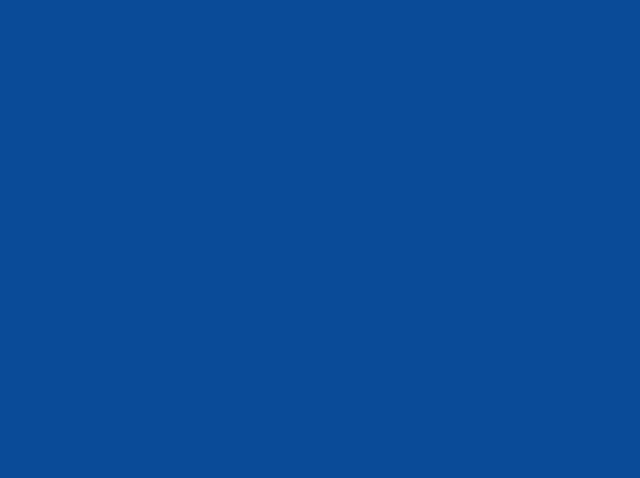
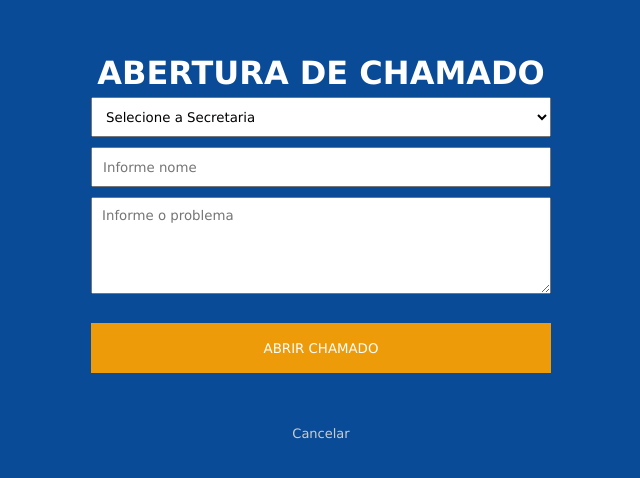
Before and after one commit to thiagodau/chamados, a React (Vite) app: page /abrirchamado in a window 1280 px wide. Before the commit this address had no page. Shown: the part 152-630 px from the top of the page, without its empty margins (319-959 px from the left). Built offline with nearby package versions, Linux system fonts and the light colour scheme.

Commit message:
Translate all project to English and CRUD Done

```diff
--- a/src/AppRoutes.tsx
+++ b/src/AppRoutes.tsx
@@ -5,12 +5,14 @@ import {
 } from 'react-router-dom'
 
 import { VisaoGeral } from './pages/VisaoGeral'
+import { OpenTicket } from './pages/OpenTicket'
 
 export function AppRoutes() {
   return (
     <Router>
       <Routes>
         <Route path='/' element={<VisaoGeral />} />
+        <Route path='/abrirchamado' element={<OpenTicket />} />
       </Routes>
     </Router>
   )
--- a/src/components/Body.tsx
+++ b/src/components/Body.tsx
@@ -13,10 +13,12 @@ export function Body(props: BodyProps) {
             <div key={key}>
               <Ticket
                 id={item.key}
-                nome={item.nome}
-                descricao={item.descricao}
-                dataCriacao={item.dataCriacao}
-                status={item.status} />
+                name={item.name}
+                description={item.description}
+                creationDate={item.creationDate}
+                status={item.status}
+                sector={item.sector}
+              />
             </div>
           )
         })
--- a/src/components/Header.tsx
+++ b/src/components/Header.tsx
@@ -1,4 +1,6 @@
 import { HeaderButtons } from './HeaderButtons'
+
+import { Link } from "react-router-dom";
 
 type HeaderProps = {
   amountTotal: number,
@@ -12,6 +14,16 @@ export function Header(props: HeaderProps) {
       <div style={{ color: '#fff', display: 'flex', flexWrap: 'wrap', justifyContent: 'center' }}>
         <HeaderButtons text='Total de Chamados' amount={props.amountTotal} />
         <HeaderButtons text='Chamados em Aberto' amount={props.amountOpen} />
+        <div style={{
+          width: '250px',
+          maxWidth: '500px',
+          backgroundColor: '#ED9B09',
+          margin: '10px',
+          padding: '20px 20px',
+          textAlign: 'center',
+        }}>
+          <Link style={{ color: '#fff', textDecoration: 'none' }} to={'/abrirchamado'}>Abrir Chamado</Link>
+        </div>
       </div>
     </div>
   )
--- a/src/components/Ticket.tsx
+++ b/src/components/Ticket.tsx
@@ -4,14 +4,15 @@ import './Ticket.css'
 
 type TicketProps = {
   id: string,
-  nome: string,
-  descricao: string,
-  dataCriacao: string,
-  status: boolean
+  name: string,
+  description: string,
+  creationDate: string,
+  status: boolean,
+  sector: string
 }
 
 export function Ticket(props: TicketProps) {
-  let date = new Date(props.dataCriacao);
+  let date = new Date(props.creationDate);
   let dateFormatted = date.toLocaleDateString('pt-BR', { timeZone: 'UTC' });
 
   return (
@@ -19,15 +20,17 @@ export function Ticket(props: TicketProps) {
       <div className="ticket">
         {props.status ? <span style={{ color: 'orange' }}>ABERTO</span> : <span style={{ color: 'green' }}>CONCLUÍDO</span>}
         <p>{dateFormatted}</p>
-        <p><strong>{props.nome}</strong></p>
-        <p>{props.descricao}</p>
+        <p>{props.sector}</p>
+        <p><strong>{props.name}</strong></p>
+        <p>{props.description}</p>
       </div>
       <TicketButtons
         id={props.id}
-        nome={props.nome}
-        descricao={props.descricao}
-        dataCriacao={props.dataCriacao}
+        name={props.name}
+        description={props.description}
+        creationDate={props.creationDate}
         status={props.status}
+        sector={props.sector}
       />
     </div>
   )
--- a/src/components/TicketButtons.tsx
+++ b/src/components/TicketButtons.tsx
@@ -8,10 +8,11 @@ import './TicketButtons.css'
 
 type TicketButtonsProps = {
   id: string,
-  nome: string,
-  descricao: string,
-  dataCriacao: string,
-  status: boolean
+  name: string,
+  description: string,
+  creationDate: string,
+  status: boolean,
+  sector: string
 }
 
 export function TicketButtons(props: TicketButtonsProps) {
@@ -19,7 +20,7 @@ export function TicketButtons(props: TicketButtonsProps) {
   function deletedTicket(key: string) {
     let result = confirm('Tem certeza que deseja excluir o chamado de ' + key)
     if (result == true) {
-      set(ref(database, 'chamados/' + key), null)
+      set(ref(database, 'tickets/' + key), null)
         .then(() => {
           // Data saved successfully!
           console.log('Excluido!')
@@ -32,25 +33,27 @@ export function TicketButtons(props: TicketButtonsProps) {
   }
 
   /** Closed Ticket */
-  function closedTicket(key: string, nome: string, descricao: string, dataCriacao: string, status: boolean) {
+  function closedTicket(key: string, name: string, description: string, creationDate: string, status: boolean, sector: string) {
     if (status === true) {
-      set(ref(database, 'chamados/' + key), {
-        nome: nome,
-        descricao: descricao,
-        dataCriacao: dataCriacao,
-        status: false
+      set(ref(database, 'tickets/' + key), {
+        name: name,
+        description: description,
+        creationDate: creationDate,
+        status: false,
+        sector: sector
       })
     }
   }
 
   /** Reopen Ticket */
-  function reopenTicket(key: string, nome: string, descricao: string, dataCriacao: string, status: boolean) {
+  function reopenTicket(key: string, name: string, description: string, creationDate: string, status: boolean, sector: string) {
     if (status === false) {
-      set(ref(database, 'chamados/' + key), {
-        nome: nome,
-        descricao: descricao,
-        dataCriacao: dataCriacao,
-        status: true
+      set(ref(database, 'tickets/' + key), {
+        name: name,
+        description: description,
+        creationDate: creationDate,
+        status: true,
+        sector: sector
       })
     }
   }
@@ -60,9 +63,9 @@ export function TicketButtons(props: TicketButtonsProps) {
       <button onClick={() => { deletedTicket(props.id) }}><FaBan color={'#EA4147'} /></button>
       {
         props.status ?
-          <button onClick={() => { closedTicket(props.id, props.nome, props.descricao, props.dataCriacao, props.status) }}><FaDoorOpen color={'#ED9B09'} /></button>
+          <button onClick={() => { closedTicket(props.id, props.name, props.description, props.creationDate, props.status, props.sector) }}><FaDoorOpen color={'#ED9B09'} /></button>
           :
-          <button onClick={() => { reopenTicket(props.id, props.nome, props.descricao, props.dataCriacao, props.status) }}><FaDoorClosed color={'#56B35A'} /></button>
+          <button onClick={() => { reopenTicket(props.id, props.name, props.description, props.creationDate, props.status, props.sector) }}><FaDoorClosed color={'#56B35A'} /></button>
       }
     </div>
   )
--- /dev/null
+++ b/src/pages/OpenTicket.css
@@ -0,0 +1,48 @@
+.form {
+  max-width: 500px;
+  width: 70%;
+  padding: 20px;
+  position: absolute;
+  left: 50%;
+  top: 50%;
+  transform: translate(-50%, -50%);
+  text-align: center;
+}
+.form h1 {
+  text-align: center;
+  color: #fff;
+}
+
+.form input,
+.form textarea,
+.form select {
+  width: 100%;
+  min-height: 40px;
+  padding: 10px;
+  margin: 5px 0;
+}
+
+.form button {
+  width: 100%;
+  height: 50px;
+  cursor: pointer;
+  background-color: #ed9b09;
+  color: #fff;
+  border: 0;
+  margin: 20px 0 50px 0;
+}
+
+.form button:hover {
+  background-color: #15c39a;
+  transition-duration: 300ms;
+}
+
+.form a {
+  font-size: small;
+  color: #ccc;
+  text-decoration: none;
+}
+
+.form a:hover {
+  color: #c11549;
+}
--- /dev/null
+++ b/src/pages/OpenTicket.tsx
@@ -0,0 +1,77 @@
+import { useState } from "react";
+import { Link } from "react-router-dom";
+
+import { ref, push } from "firebase/database";
+import { database } from '../services/firebase'
+
+import './OpenTicket.css'
+import { useEffect } from "react";
+
+export function OpenTicket() {
+  const options = [
+    'Selecione a Secretaria',
+    'Secretaria de Obras',
+    'Secretaria de Educação',
+    'Secretaria de Saúde',
+    'Assistencia Social'
+  ];
+  const [sector, setSector] = useState('');
+  const [name, setName] = useState('');
+  const [description, setDescription] = useState('');
+
+  /** Open Ticket */
+  function openedTicket(name: string, description: string, sector: string) {
+    if (sector == 'Selecione a Secretaria' || sector == '') {
+      alert('Por favor, selecione a Secretaria')
+    } else if (name == '') {
+      alert('Por favor, informe seu nome.')
+    } else if (description == '') {
+      alert('Por favor, informe o problema.')
+    } else if (description.trim() == '') {
+      alert('Por favor, o campo de descrição não pode ter apenas espaços em branco, informe o problema.')
+    } else {
+      /** Set data on Firebase Realtime Database */
+      const creationDate = Date();
+      const status = true; /* true to open, false to closed */
+
+      /** send data to databse */
+      push(ref(database, 'tickets'), { name, description, sector, creationDate, status }).then(
+        () => {
+          window.location.replace('/')
+        }
+      ).catch(error => {
+        alert('Aconteceu algo de errado, consulte o console do navegador.')
+        console.log(error)
+      })
+
+    }
+  }
+
+  return (
+    <div className="form">
+      <h1>ABERTURA DE CHAMADO</h1>
+
+      <select value={sector} onChange={(e) => setSector(e.target.value)}>
+        {options.map((item, key) =>
+          <option key={key} value={item}>{item}</option>
+        )}
+      </select>
+
+      <input
+        type="text"
+        placeholder="Informe nome"
+        onChange={(e) => setName(e.target.value)}
+      />
+      <textarea
+        placeholder="Informe o problema"
+        rows={5}
+        onChange={(e) => setDescription(e.target.value)}
+      />
+      <button onClick={() => { openedTicket(name, description, sector.toString()) }}>ABRIR CHAMADO</button>
+
+      <div>
+        <Link to="/">Cancelar</Link>
+      </div>
+    </div>
+  )
+}
--- a/src/pages/VisaoGeral.tsx
+++ b/src/pages/VisaoGeral.tsx
@@ -13,8 +13,8 @@ export function VisaoGeral() {
   const [amountTotal, setAmountTotal] = useState(Number);
 
   useEffect(() => {
-    const dbRef = ref(database, 'chamados');
-    const Query = query(dbRef, orderByChild('dataCriacao'))
+    const dbRef = ref(database, 'tickets');
+    const Query = query(dbRef, orderByChild('creationDate'))
 
     onValue(Query, (snapshot) => {
       let allContent = [];
```
